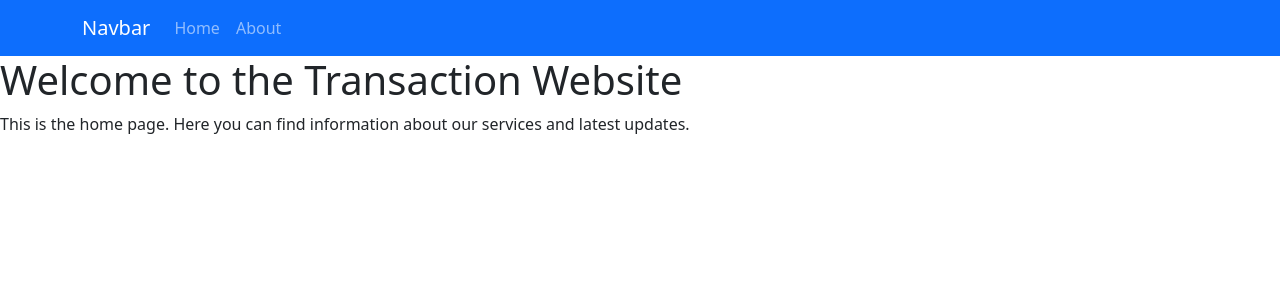
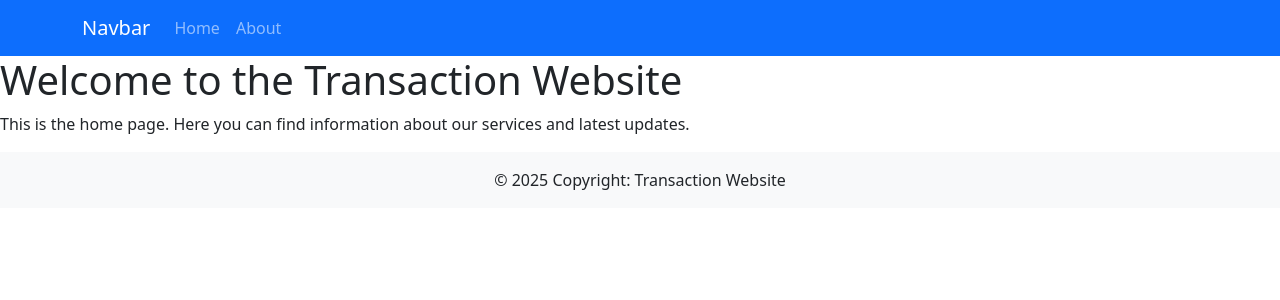
Before and after one commit to KyryloKozlovskyi/AI-Document-Processor, a React (Create React App) app: page / in a window 1280 px wide. Shown: the top 300 px of the page. Built offline with nearby package versions, Linux system fonts and the light colour scheme.

Commit message:
Implemented Footer and Submit components.

```diff
--- a/src/App.js
+++ b/src/App.js
@@ -2,6 +2,8 @@ import { BrowserRouter as Router, Route, Routes } from "react-router-dom";
 import NavigationBar from "./components/NavigationBar";
 import Home from "./components/Home";
 import About from "./components/About";
+import Footer from "./components/Footer";
+import Submit from "./components/Submit";
 
 function App() {
   return (
@@ -10,7 +12,9 @@ function App() {
       <Routes>
         <Route path="/" element={<Home />} />
         <Route path="/about" element={<About />} />
+        <Route path="/submit" element={<Submit />} />
       </Routes>
+      <Footer />
     </Router>
   );
 }
```
